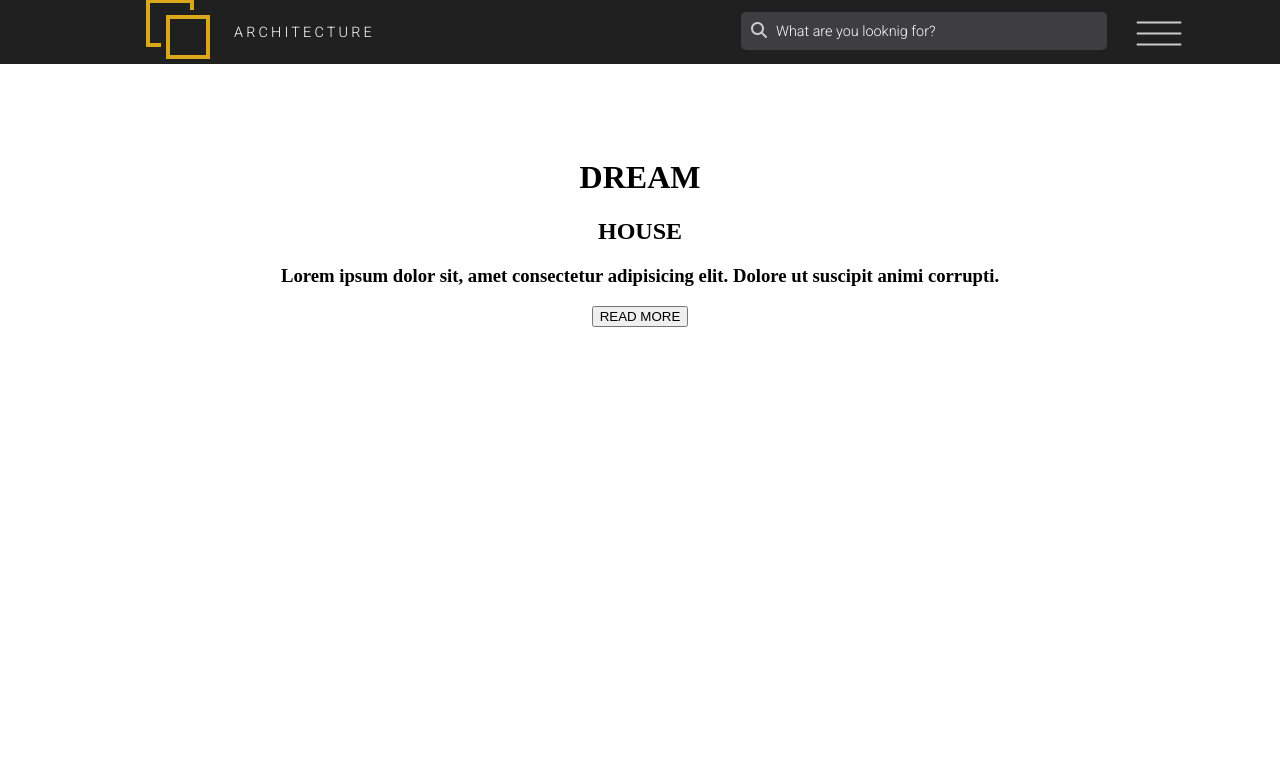
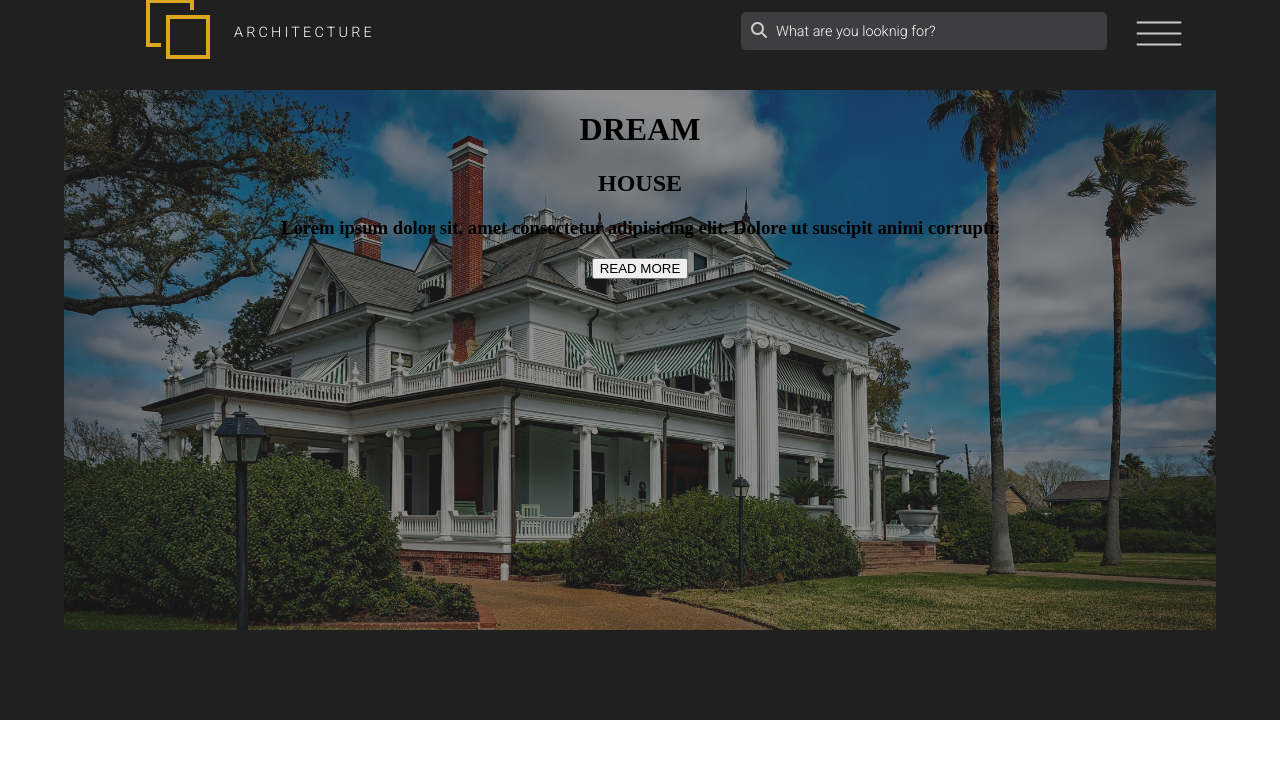
Before and after one commit to Ameer2000Mzori/Architectural-Website, a website built with webpack: page src/index.html in a window 1280 px wide. Built offline with nearby package versions, Linux system fonts and the light colour scheme.

Commit message:
styling fix + styling change in header and image color

```diff
--- a/src/index.html
+++ b/src/index.html
@@ -74,8 +74,8 @@
       <div class="head">
         <div class="img-Text-Wrap">
           <div class="img-Wrap">
-            <img class="header-Img" src="" alt="" />
-          </div>
+            <div class="blackBg-Cover"></div>
+            <div class="header-Img"></div>
           </div>
           <div class="text-Wrap">
             <div class="text-Wrapper">
@@ -91,6 +91,7 @@
             </div>
           </div>
         </div>
+      </div>
     </header>
     <script src="script.js"></script>
   </body>
--- a/src/style.scss
+++ b/src/style.scss
@@ -30,7 +30,7 @@ body {
 
     .navbrand-Wrap {
       padding: 0;
-      width: 50%;
+      width: 80%;
       height: 100%;
       display: flex;
       flex-direction: row;
@@ -102,10 +102,10 @@ body {
       display: flex;
       text-align: start;
       align-items: center;
-      justify-content: space-between;
+      justify-content: flex-end;
       position: relative;
       gap: 13px;
-      width: 50%;
+      width: 80%;
       height: 100%;
 
       .search-Wrap {
@@ -493,16 +493,58 @@ body {
 }
 // header
 .header {
-  height: 100vh;
+  height: 90vh;
   width: 100%;
   display: flex;
   text-align: center;
   align-items: center;
-  justify-content: flex-end;
+  justify-content: center;
+  background-color: #202020;
+  z-index: -100;
+  position: relative;
   flex-direction: column;
 
   .head {
-    height: 85%;
-    width: 75%;
+    height: 75%;
+    width: 90%;
+
+    .img-Text-Wrap {
+      position: relative;
+      width: 100%;
+      height: 100%;
+      overflow: hidden;
+      z-index: -15;
+
+      .img-Wrap {
+        position: absolute;
+        left: 0;
+        top: 0;
+        z-index: -10;
+        width: 100%;
+        height: 100%;
+
+        .blackBg-Cover {
+          position: absolute;
+          left: 0;
+          top: 0;
+          z-index: -10;
+          width: 100%;
+          height: 100%;
+          background-color: rgba(43, 42, 42, 0.527);
+        }
+
+        .header-Img {
+          background-image: url("./assets/landing-bg.jpg");
+          background-position: center;
+          position: absolute;
+          left: 0;
+          height: 100%;
+          width: 100%;
+          z-index: -240;
+          background-repeat: no-repeat;
+          background-size: cover;
+        }
+      }
+    }
   }
 }
```
Also changed, not shown: src/style.css, 1 other file. Lines whose indentation alone changed are shown as unchanged.
